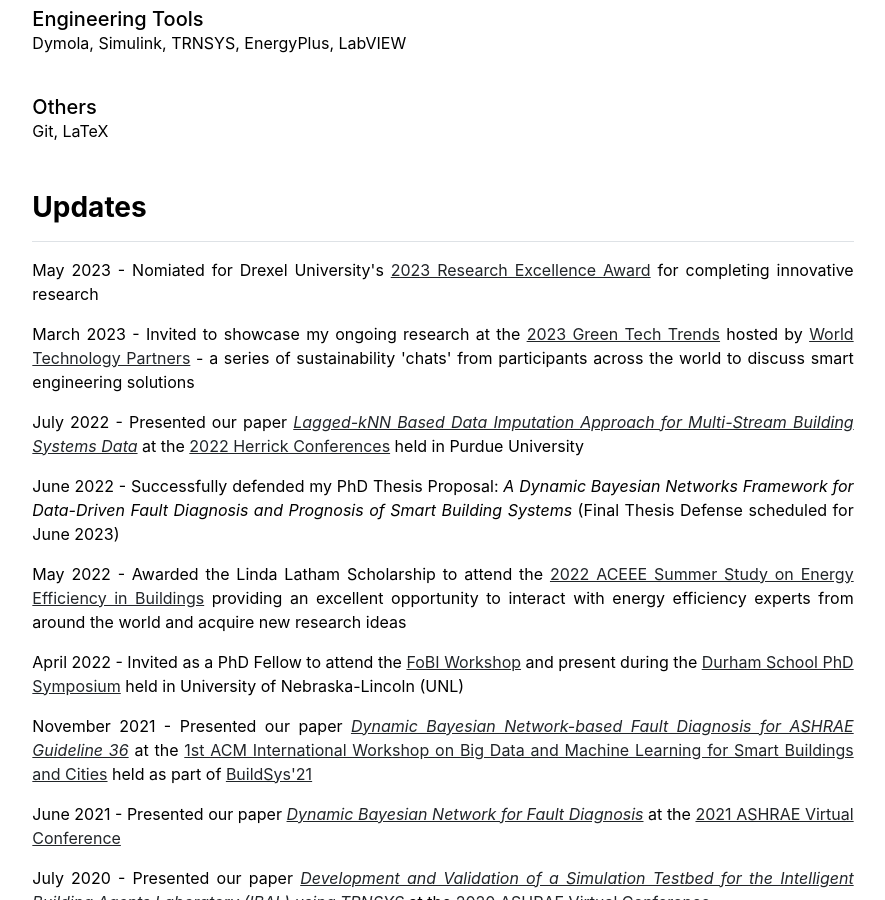
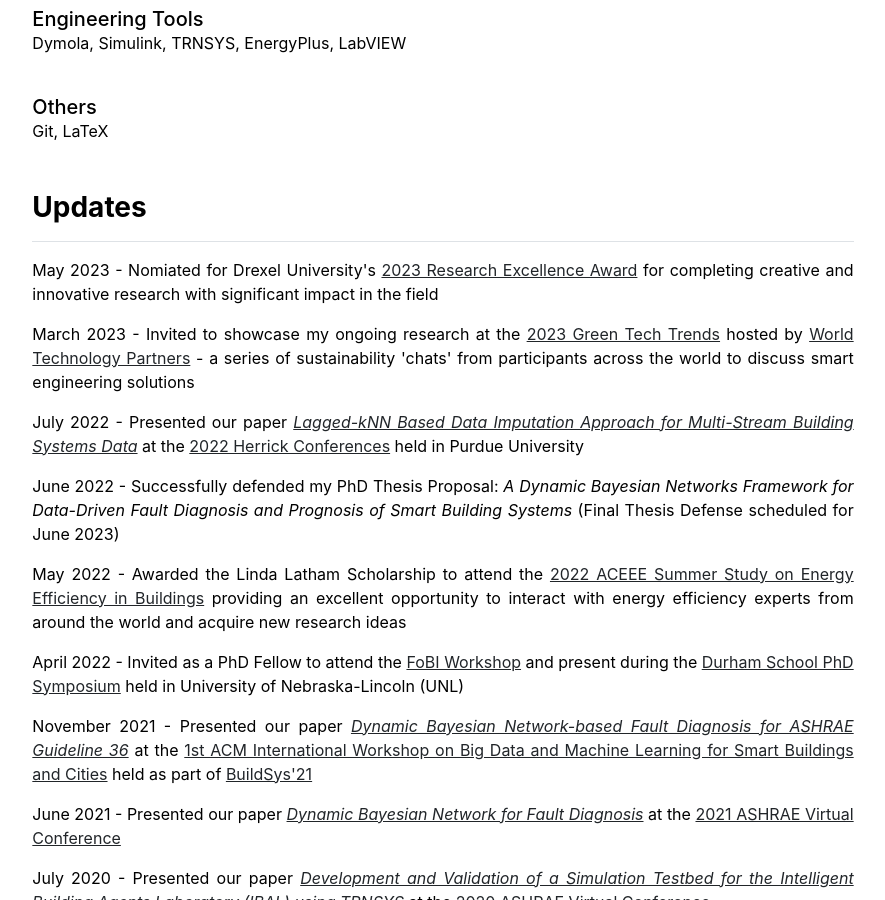
Before and after one commit to pradhanojas/pradhanojas.github.io, a Jekyll site: the page built from index.md, in a window 1280 px wide and 900 px high, scrolled down 1081 px. Shown: the whole window, without its empty margins (197-1082 px from the left). Built offline with Jekyll 4.4.1, drawn with Linux system fonts in a browser that asks for light colours.

Commit message:
Update home.html

```diff
--- a/_layouts/home.html
+++ b/_layouts/home.html
@@ -16,7 +16,7 @@ layout: default
   <div class="col-md-12" style="text-align: justify">
     <h3 class="fw-bold border-bottom pb-3 mb-3">Updates</h3>
 
-    <p>May 2023 - Nomiated for Drexel University's <a href = "https://drexel.edu/graduatecollege/research-funding/excellence-awards/research-excellence/2023-research-winners/" target=""blank">2023 Research Excellence Award</a> for completing innovative research</p>
+    <p>May 2023 - Nomiated for Drexel University's <a href = "https://drexel.edu/graduatecollege/research-funding/excellence-awards/research-excellence/2023-research-winners/" target="blank">2023 Research Excellence Award</a> for completing creative and innovative research with significant impact in the field</p>
 
     <p>March 2023 - Invited to showcase my ongoing research at the <a href = "https://worldtechnologypartners.org/green-tech-trends-showcase-2023" target="blank">2023 Green Tech Trends</a> hosted by <a href = "https://www.worldtechnologypartners.org" target="blank">World Technology Partners</a> - a series of sustainability 'chats' from participants across the world to discuss smart engineering solutions</p>
 
```
